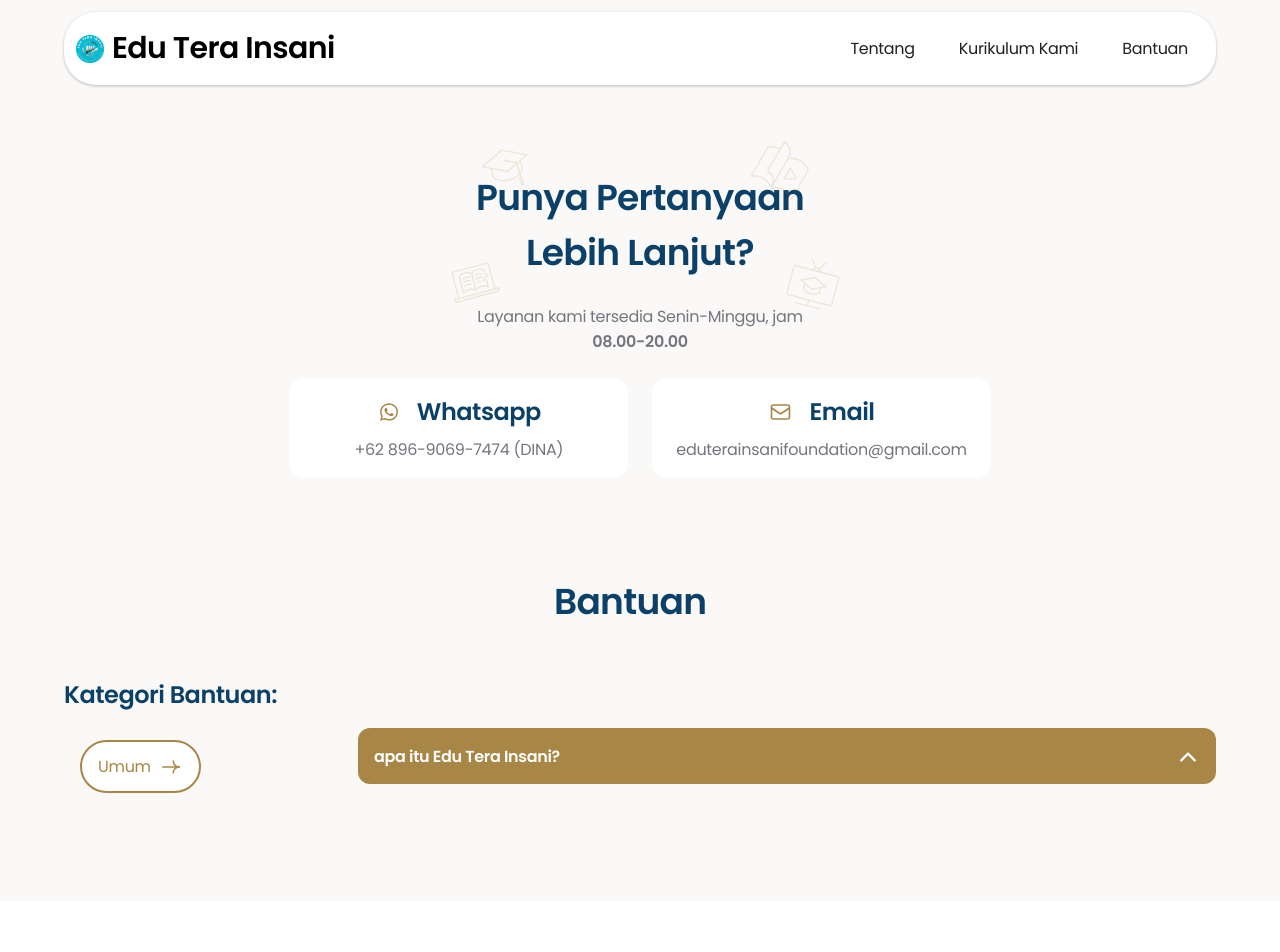
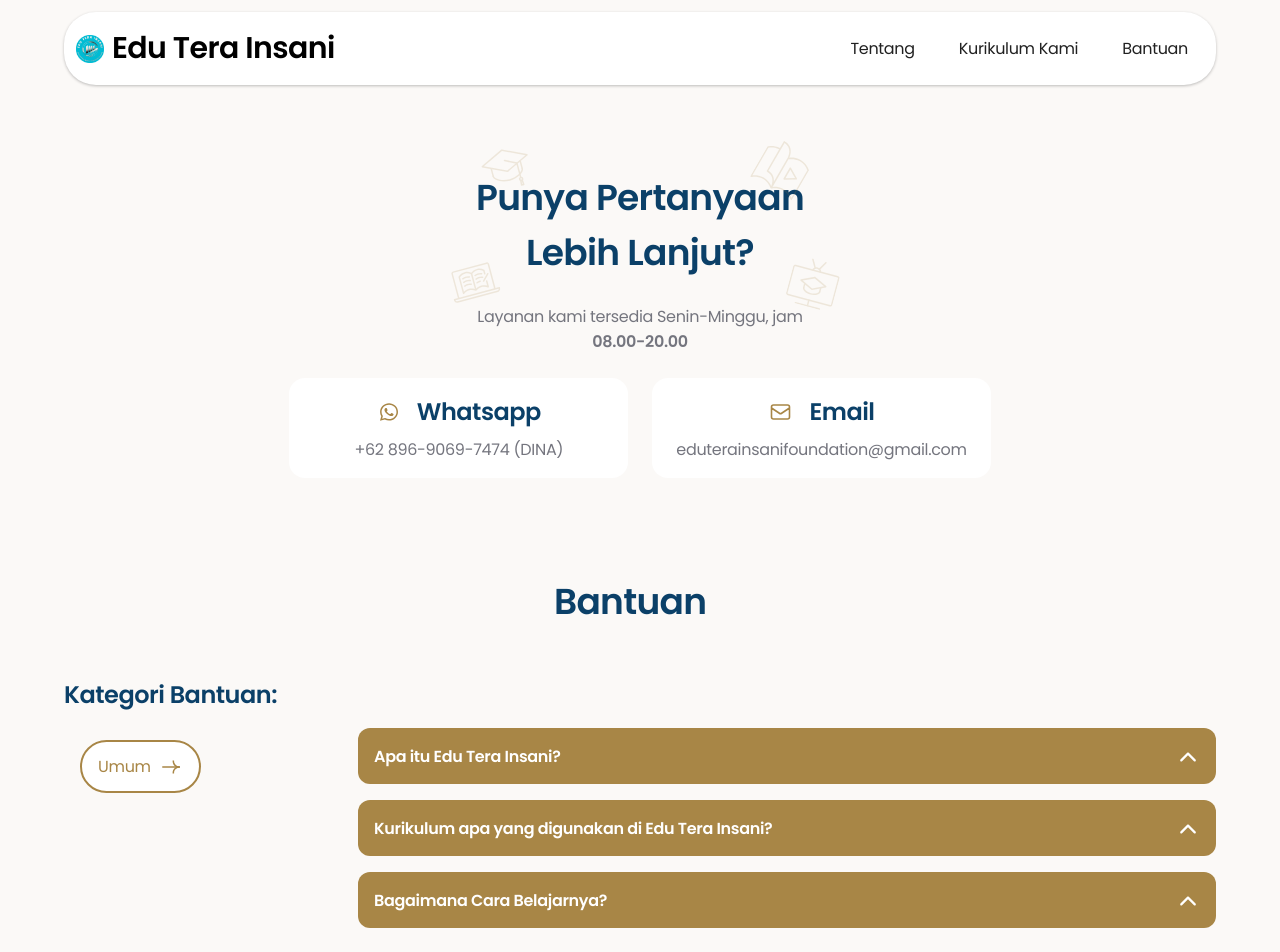
Before and after one commit to Ideatecore-dev-team/EduteraInsani-client, a React (Vite) app: page /help in a window 1280 px wide. Shown: the top 952 px of the page. Built offline with nearby package versions, Linux system fonts and the light colour scheme.

Commit message:
changing dropdown

```diff
--- a/src/components/BantuanSection.jsx
+++ b/src/components/BantuanSection.jsx
@@ -1,13 +1,20 @@
 import React, { useState } from 'react';
 import ButtonLink from "./Buttons/Buttonlink";
+import faq from "../databases/faq.json"
 
 const ButtonWithDropdown = () => {
-    const [isDropDown, setIsDropDown] = useState(false);
+    const [isDropDown, setIsDropDown] = useState({
+        0: false,
+        1: false,
+        2: false
+    });
 
-    const toggleDropdown = () => {
-        setIsDropDown(!isDropDown);
+    const toggleDropdown = (index) => {
+        setIsDropDown(prevState => ({
+            ...prevState,
+            [index]: !prevState[index]
+        }));
     };
-
 
     return (
         <div className="bantuan-section flex flex-col pb-24 items-center gap-gap10 bg-background">
@@ -51,17 +58,21 @@
                             </div>
                         </div>
                         <div className='all-questions flex flex-col items-start gap-4'>
-                            <button onClick={toggleDropdown}>
-                                <div className={`bantuan-dropdown flex w-width-8.1 p-4 flex-col items-start gap-6 rounded-xl bg-secondary transition-all duration-300 ${isDropDown?" h-48" : " h-14"}`}>
-                                    <div className='1 flex w-width-8.2 items-center justify-between'>
-                                        <p className=' text-white font-semibold text-base'>apa itu Edu Tera Insani?</p>
-                                        <svg className={`w-6 h-6 flex-shrink-0  duration-300 ${!isDropDown?" rotate-180":" rotate-0"}`} xmlns="http://www.w3.org/2000/svg" width="24" height="24" viewBox="0 0 24 24" fill="none">
-                                        <path d="M12 13.786L17.9531 7.82815C18.3938 7.38752 19.1062 7.38752 19.5422 7.82815C19.9781 8.26877 19.9781 8.98127 19.5422 9.4219L12.7969 16.1719C12.3703 16.5985 11.6859 16.6078 11.2453 16.2047L4.45312 9.42659C4.23281 9.20627 4.125 8.91565 4.125 8.62971C4.125 8.34377 4.23281 8.05315 4.45312 7.83284C4.89375 7.39221 5.60625 7.39221 6.04219 7.83284L12 13.786Z" fill="white"/>
-                                        </svg>
+                            {faq.map((q, index) => (
+                                <button key={index} onClick={() => toggleDropdown(index)}>
+                                    <div className={`bantuan-dropdown flex w-width-8.1 p-4 flex-col items-start gap-6 rounded-xl bg-secondary transition-all duration-500 ${isDropDown[index] ? "h-height-2" : "h-14"}`}>
+                                        <div className='1 flex w-width-8.2 items-center justify-between'>
+                                            <p className=' text-white font-semibold text-base'>{q.question}</p>
+                                            <svg className={`w-6 h-6 flex-shrink-0  duration-300 ${!isDropDown[index] ? "rotate-180" : "rotate-0"}`} xmlns="http://www.w3.org/2000/svg" width="24" height="24" viewBox="0 0 24 24" fill="none">
+                                                <path d="M12 13.786L17.9531 7.82815C18.3938 7.38752 19.1062 7.38752 19.5422 7.82815C19.9781 8.26877 19.9781 8.98127 19.5422 9.4219L12.7969 16.1719C12.3703 16.5985 11.6859 16.6078 11.2453 16.2047L4.45312 9.42659C4.23281 9.20627 4.125 8.91565 4.125 8.62971C4.125 8.34377 4.23281 8.05315 4.45312 7.83284C4.89375 7.39221 5.60625 7.39221 6.04219 7.83284L12 13.786Z" fill="white"/>
+                                            </svg>
+                                        </div>
+                                        <div className={`paragraph self-stretch text-white font-normal text-base text-left duration-1000 ${!isDropDown[index] ? "hidden" : "flex"}`}>
+                                            <p>{q.answer}</p>
+                                        </div>
                                     </div>
-                                    <div className={`paragraph text-left duration-1000 ${!isDropDown?"hidden":"flex"}`}><p>Lorem ipsum, dolor sit amet consectetur adipisicing elit. Suscipit iste id dolore autem aliquid laudantium, velit porro, deserunt voluptas, dignissimos ducimus! Animi nam minus velit temporibus unde, neque maxime perferendis quibusdam voluptatibus blanditiis ullam. Reiciendis dolorem, asperiores maiores modi rem aliquam impedit minima repellendus nihil optio repellat quod amet enim?</p> </div>
-                                </div>
-                            </button>
+                                </button>
+                            ))}
                         </div>
                     </div>
                 </div>
--- /dev/null
+++ b/src/databases/faq.json
@@ -0,0 +1,14 @@
+[
+    {
+        "question": "Apa itu Edu Tera Insani?",
+        "answer": "Edu Tera Insani adalah platform sekolah digital yang dirancang untuk siswa SMP dan SMA, menawarkan jalur pembelajaran yang dipersonalisasi dan akses ke guru-guru ahli dari seluruh dunia. Melalui kurikulum yang komprehensif dan terorganisir, termasuk program inovatif seperti Kurikulum Merdeka Plus, siswa dapat terlibat dalam pembelajaran jarak jauh yang fleksibel."
+    },
+    {
+        "question": "Kurikulum apa yang digunakan di Edu Tera Insani?",
+        "answer": "Kurikulum Merdeka Plus adalah pendekatan pendidikan yang fleksibel dan berpusat pada siswa, dirancang untuk mendorong kemandirian belajar dan pemikiran kritis. Dengan fokus pada pengembangan keterampilan hidup dan pembelajaran praktis, kurikulum ini memungkinkan siswa untuk mengeksplorasi minat mereka, mengatasi tantangan dunia nyata, dan menjadi individu yang kreatif serta inovatif. Kurikulum ini juga mengintegrasikan nilai-nilai lokal dan global, mempersiapkan siswa untuk berkontribusi secara positif terhadap masyarakat dan bangsa."
+    },
+    {
+        "question": "Bagaimana Cara Belajarnya?",
+        "answer": "Lorem ipsum dolor sit amet consectetur. Integer semper nibh in massa nisl sit. Nisl sollicitudin dictum fringilla proin. Volutpat sit ornare non nisl aliquam commodo.Lorem ipsum dolor sit amet consectetur. Integer semper nibh in massa nisl sit.Lorem ipsum dolor sit amet consectetur. Integer semper nibh in massa nisl sit. Nisl sollicitudin dictum fringilla proin."
+    }
+]
--- a/tailwind.config.js
+++ b/tailwind.config.js
@@ -35,6 +35,8 @@
         "height-0.1": "60px",
         "height-0.2": "62px",
         "height-1": "74px",
+        "height-2": "176px",
+        "height-2.1": "224px",
         "height-3": "270px",
         "height-3.1": "290px",
         "height-4": "368px",
```
